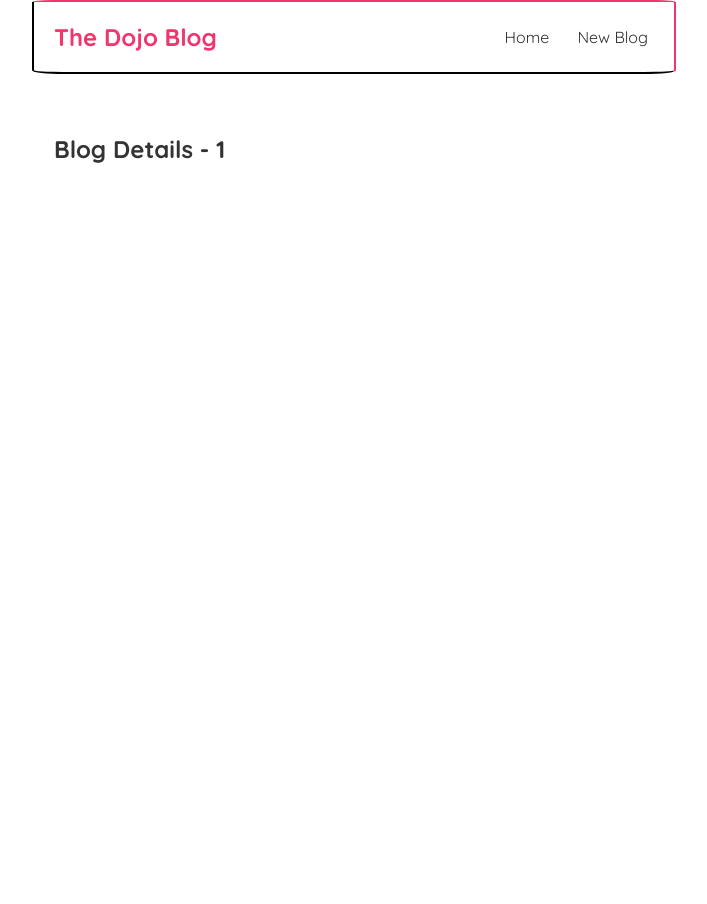
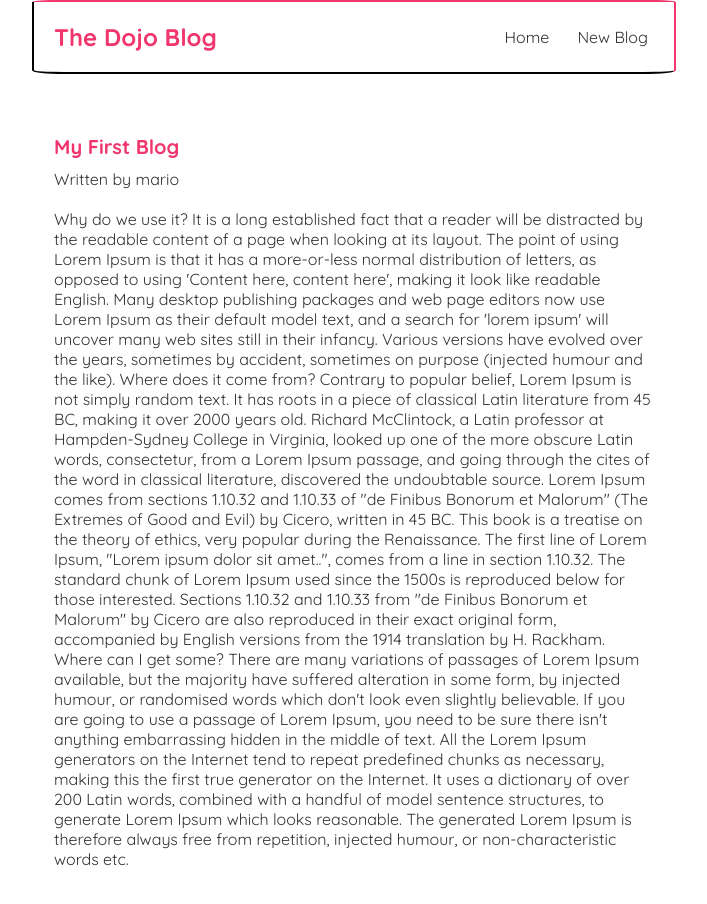
Before and after one commit to lzf834/learn-react, a React (Create React App) app: page /blogs/1 in a window 1280 px wide. Shown: the top 904 px of the page, without its empty margins (286-993 px from the left). Before the commit the page ends 800 px from the top, so only its background shows below. Built offline with nearby package versions, Linux system fonts and the light colour scheme; data requests are answered from the project's data file.

Commit message:
Lesson 26 - Reusing Custom Hooks

```diff
--- a/src/BlogDetails.js
+++ b/src/BlogDetails.js
@@ -1,11 +1,26 @@
 import { useParams } from "react-router-dom";
+import useFetch from "./useFetch";
 
 const BlogDetails = () => {
   const { blog_id } = useParams();
+  const {
+    data: blog,
+    error,
+    isPending,
+  } = useFetch("http://localhost:8000/blogs/" + blog_id);
 
   return (
     <div className="blog-details">
-      <h2>Blog Details - {blog_id}</h2>
+      {isPending && <div>Loading...</div>}
+      {error && <div>{error}</div>}
+
+      {blog && (
+        <article>
+          <h2>{blog.title}</h2>
+          <p>Written by {blog.author}</p>
+          <div>{blog.body}</div>
+        </article>
+      )}
     </div>
   );
 };
--- a/src/index.css
+++ b/src/index.css
@@ -62,3 +62,14 @@
 .blog-preview a {
   text-decoration: none;
 }
+
+/* Blog details */
+.blog-details h2 {
+  font-size: 20px;
+  color: #f1356d;
+  margin-bottom: 10px;
+}
+
+.blog-details div {
+  margin: 20px 0;
+}
```
